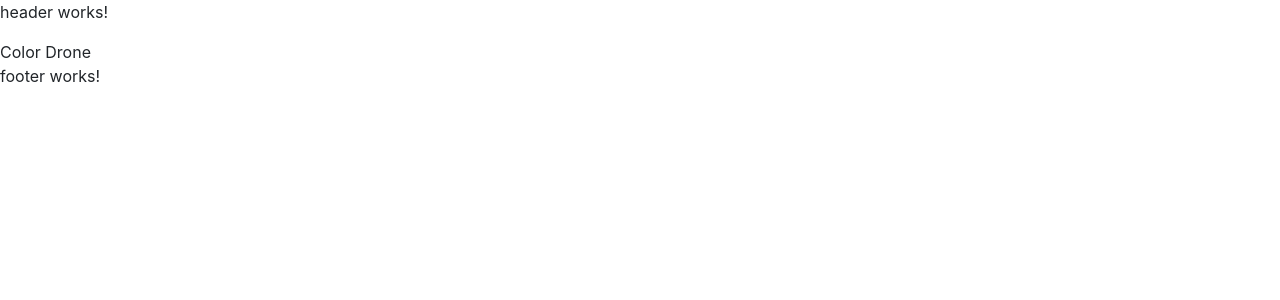
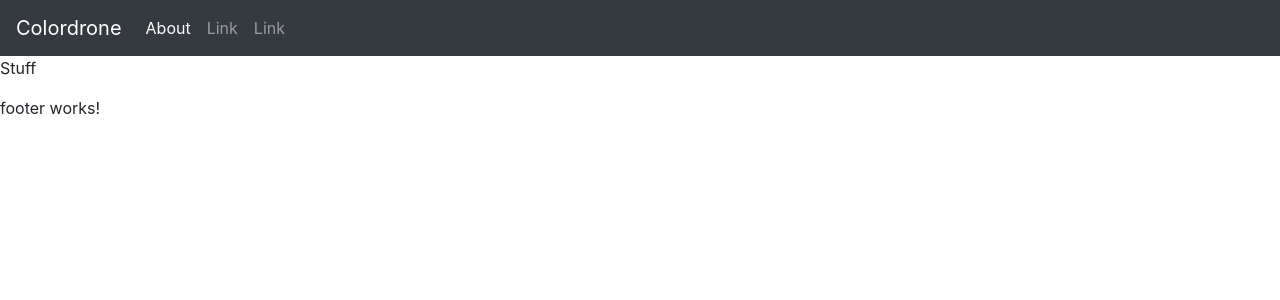
Before and after one commit to Spirors/Color-Drone, an Angular app in the folder app_public/: page / in a window 1280 px wide. Shown: the top 300 px of the page. Built offline with nearby package versions, Linux system fonts and the light colour scheme.

Commit message:
temp header

```diff
--- a/app_public/src/app/app.component.html
+++ b/app_public/src/app/app.component.html
@@ -1,8 +1,6 @@
 <!--The content below is only a placeholder and can be replaced.-->
 <div>
   <app-header></app-header>
-
-  {{ title }}
-
+  <app-body></app-body>
   <app-footer></app-footer>
 </div>
--- a/app_public/src/app/app.module.ts
+++ b/app_public/src/app/app.module.ts
@@ -4,12 +4,14 @@
 import { AppComponent } from './app.component';
 import { HeaderComponent } from './components/header/header.component';
 import { FooterComponent } from './components/footer/footer.component';
+import { BodyComponent } from './components/body/body.component';
 
 @NgModule({
   declarations: [
     AppComponent,
     HeaderComponent,
-    FooterComponent
+    FooterComponent,
+    BodyComponent
   ],
   imports: [
     BrowserModule
--- /dev/null
+++ b/app_public/src/app/components/body/body.component.html
@@ -0,0 +1 @@
+<p>Stuff</p>
--- /dev/null
+++ b/app_public/src/app/components/body/body.component.ts
@@ -0,0 +1,15 @@
+import { Component, OnInit } from '@angular/core';
+
+@Component({
+  selector: 'app-body',
+  templateUrl: './body.component.html',
+  styleUrls: ['./body.component.css']
+})
+export class BodyComponent implements OnInit {
+
+  constructor() { }
+
+  ngOnInit() {
+  }
+
+}
--- a/app_public/src/app/components/header/header.component.html
+++ b/app_public/src/app/components/header/header.component.html
@@ -1 +1,21 @@
-<p>header works!</p>
+<nav class="navbar navbar-expand-lg navbar-dark bg-dark">
+  <a class="navbar-brand" href="#">Colordrone</a>
+
+  <button class="navbar-toggler" type="button" data-toggle="collapse" data-target="#navbarSupportedContent" aria-controls="navbarSupportedContent" aria-expanded="false" aria-label="Toggle navigation">
+    <span class="navbar-toggler-icon"></span>
+  </button>
+
+  <div class="collapse navbar-collapse" id="navbarSupportedContent">
+    <ul class="navbar-nav mr-auto">
+      <li class="nav-item active">
+        <a class="nav-link" href="#">About <span class="sr-only">(current)</span></a>
+      </li>
+      <li class="nav-item">
+        <a class="nav-link" href="#">Link</a>
+      </li>
+      <li class="nav-item">
+        <a class="nav-link" href="#">Link</a>
+      </li>
+    </ul>
+  </div>
+</nav>
```
Also changed, not shown: app_public/src/app/components/body/body.component.css (added).
